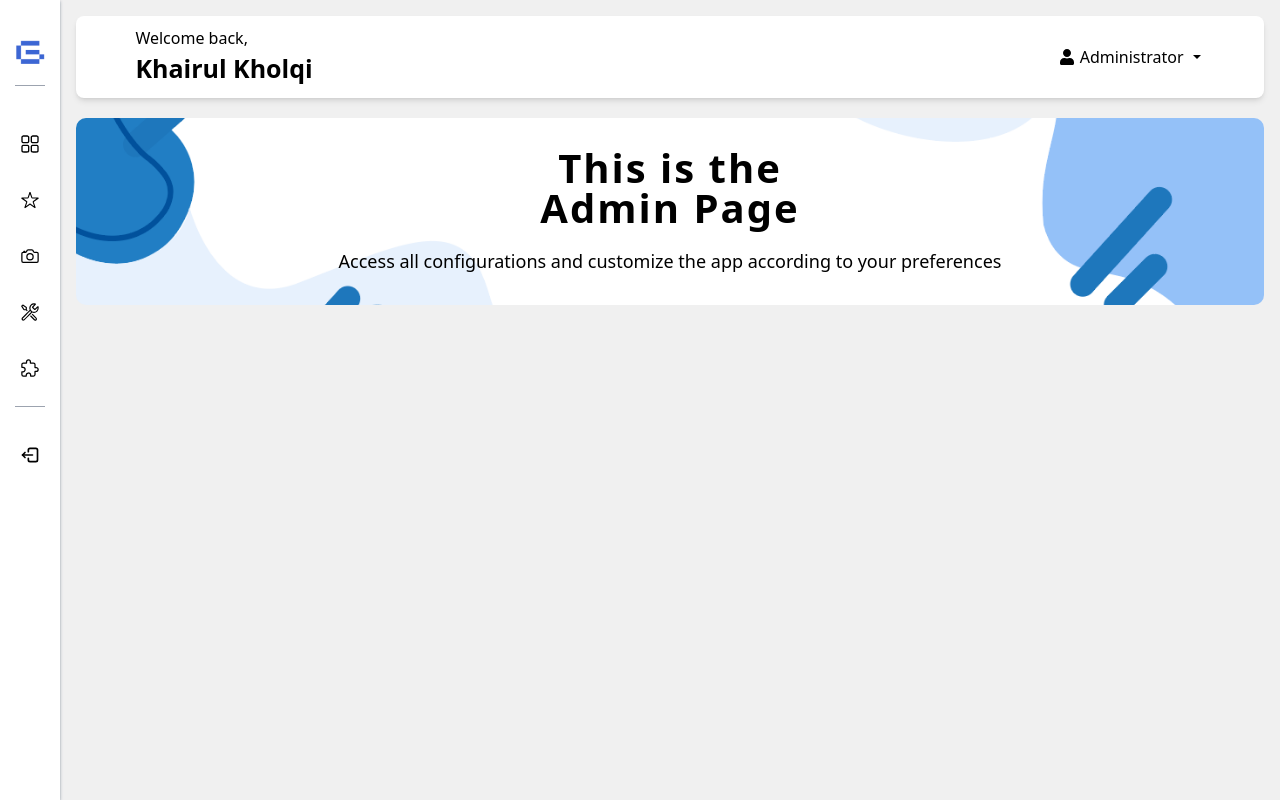
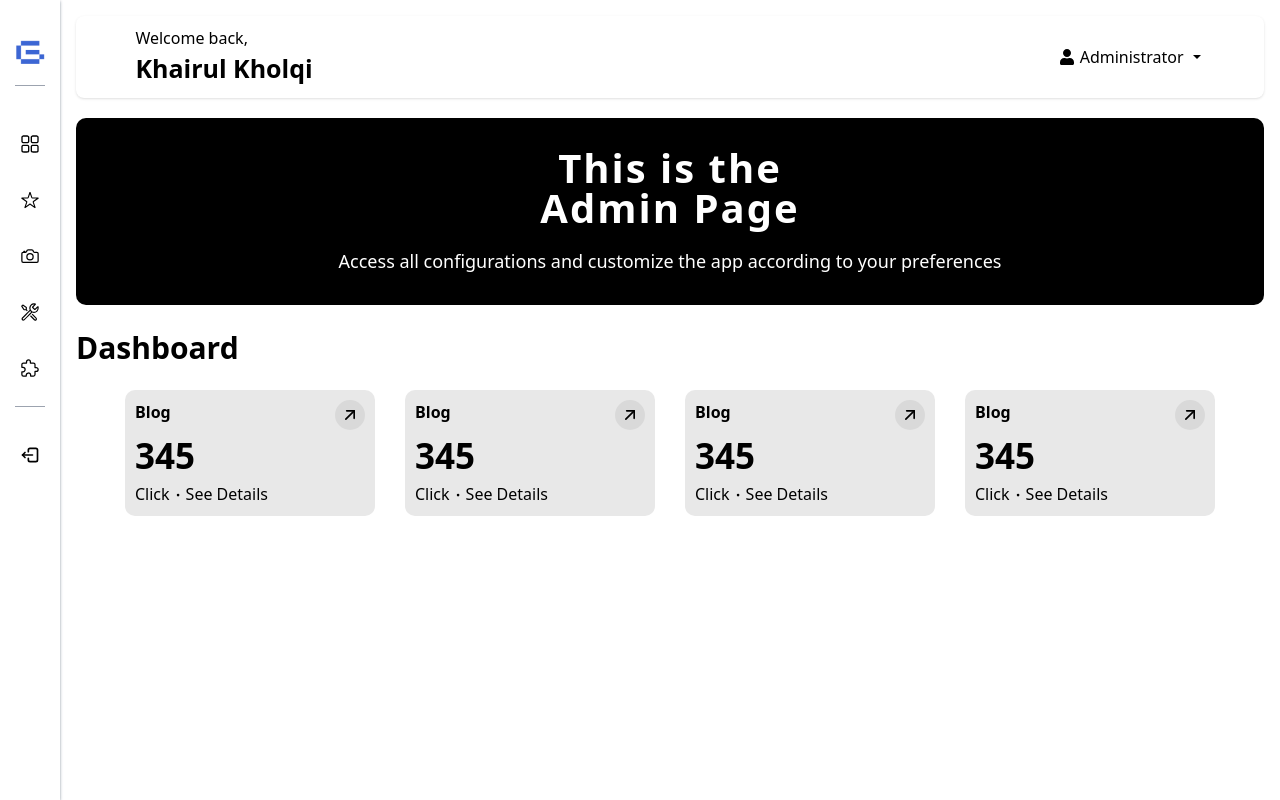
Before and after one commit to Muhammad-Khairul-Kholqi/AdminPageApkTools, a React (Create React App) app: page / in a window 1280 px wide. Built offline with nearby package versions, Linux system fonts and the light colour scheme.

Commit message:
add card to dashboard

```diff
--- a/src/App.js
+++ b/src/App.js
@@ -12,8 +12,8 @@ const DefaultLayout = ({ children }) => {
       <div className="sidebar w-[60px] bg-white">
         <Sidebar />
       </div>
-      <div className="flex-1 overflow-y-auto bg-[#F0F0F0] p-4">
-        <div className="bg-white py-[10px] rounded-lg shadow-md">
+      <div className="flex-1 overflow-y-auto bg-white p-4">
+        <div className="bg-white py-[10px] rounded-lg shadow">
           <Header />
         </div>
         {/* content */}
--- /dev/null
+++ b/src/Card/CardDashboard.js
@@ -0,0 +1,83 @@
+import React from "react";
+
+import { TbArrowUpRight } from "react-icons/tb";
+import { LuDot } from "react-icons/lu";
+import { Link } from "react-router-dom";
+
+const CardDashboard = () => {
+    return (
+        <div>
+            <div className="flex flex-wrap justify-center gap-[30px]">
+                <Link>
+                    <div className="w-full sm:w-[250px] bg-[#E8E8E8] p-[10px] rounded-[10px] hover:scale-105 duration-500 hover:bg-black hover:text-white">
+                        <div className="flex justify-between flex-wrap">
+                            <p className="font-bold">Blog</p>
+                            <div className="bg-[#D9D9D9] p-[5px] rounded-[50%]">
+                                <TbArrowUpRight className="text-[20px]" />
+                            </div>
+                        </div>
+                        <p className="text-[35px] font-bold">345</p>
+                        <div className="flex items-center">
+                            <p>Click</p>
+                            <LuDot className="mt-[2px]" />
+                            <p>See Details</p>
+                        </div>
+                    </div>
+                </Link>
+
+                <Link>
+                    <div className="w-full sm:w-[250px] bg-[#E8E8E8] p-[10px] rounded-[10px] hover:scale-105 duration-500 hover:bg-black hover:text-white">
+                        <div className="flex justify-between flex-wrap">
+                            <p className="font-bold">Blog</p>
+                            <div className="bg-[#D9D9D9] p-[5px] rounded-[50%]">
+                                <TbArrowUpRight className="text-[20px]" />
+                            </div>
+                        </div>
+                        <p className="text-[35px] font-bold">345</p>
+                        <div className="flex items-center">
+                            <p>Click</p>
+                            <LuDot className="mt-[2px]" />
+                            <p>See Details</p>
+                        </div>
+                    </div>
+                </Link>
+
+                <Link>
+                    <div className="w-full sm:w-[250px] bg-[#E8E8E8] p-[10px] rounded-[10px] hover:scale-105 duration-500 hover:bg-black hover:text-white">
+                        <div className="flex justify-between flex-wrap">
+                            <p className="font-bold">Blog</p>
+                            <div className="bg-[#D9D9D9] p-[5px] rounded-[50%]">
+                                <TbArrowUpRight className="text-[20px]" />
+                            </div>
+                        </div>
+                        <p className="text-[35px] font-bold">345</p>
+                        <div className="flex items-center">
+                            <p>Click</p>
+                            <LuDot className="mt-[2px]" />
+                            <p>See Details</p>
+                        </div>
+                    </div>
+                </Link>
+
+                <Link>
+                    <div className="w-full sm:w-[250px] bg-[#E8E8E8] p-[10px] rounded-[10px] hover:scale-105 duration-500 hover:bg-black hover:text-white">
+                        <div className="flex justify-between flex-wrap">
+                            <p className="font-bold">Blog</p>
+                            <div className="bg-[#D9D9D9] p-[5px] rounded-[50%]">
+                                <TbArrowUpRight className="text-[20px]" />
+                            </div>
+                        </div>
+                        <p className="text-[35px] font-bold">345</p>
+                        <div className="flex items-center">
+                            <p>Click</p>
+                            <LuDot className="mt-[2px]" />
+                            <p>See Details</p>
+                        </div>
+                    </div>
+                </Link>
+            </div>
+        </div>
+    )
+}
+
+export default CardDashboard;
--- a/src/Dashboard.js
+++ b/src/Dashboard.js
@@ -1,17 +1,26 @@
 import React from "react";
-import BackImg from "./Assets/bg.png"
+
+import CardDashboard from "./Card/CardDashboard";
 
 const Dashboard = () => {
     return(
         <div>
-            <div className = "container bg-cover bg-center mt-[20px] rounded-[10px] px-[10%] py-[30px] text-center text-black"
-                style = {{backgroundImage: `url(${BackImg})`}}
+            <div className = "container bg-black mt-[20px] rounded-[10px] px-[10%] py-[30px] text-center text-white"
                     data-aos="flip-down" data-aos-duration="1300">
                 <h1 className = "title-header text-[40px] leading-10 font-bold font-roboto-slab tracking-[2px]" > This is the <br /> Admin Page </h1>
                 <p className="description mt-[20px] text-[18px] font-inter">
                     Access all configurations and customize the app according to your preferences
                 </p>
             </div>
+
+            <div className="mt-[20px]">
+                <p className="text-[30px] font-bold">Dashboard</p>
+            </div>
+
+            <div className="mt-[20px]">
+                <CardDashboard />
+            </div>
+
         </div>
     )
 }
```
Lines whose indentation alone changed are shown as unchanged.
